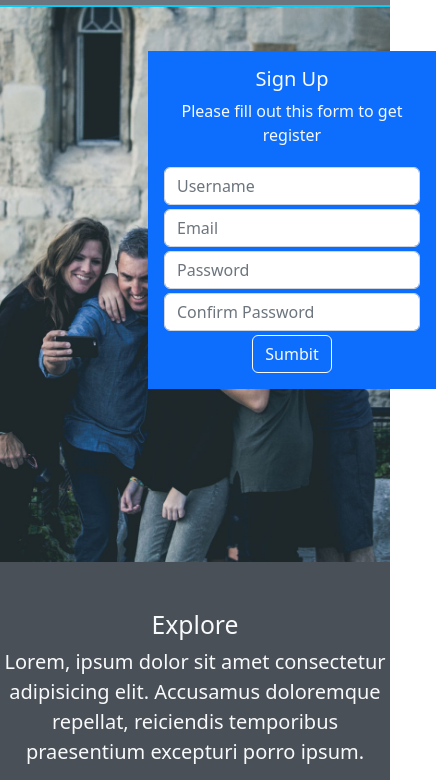
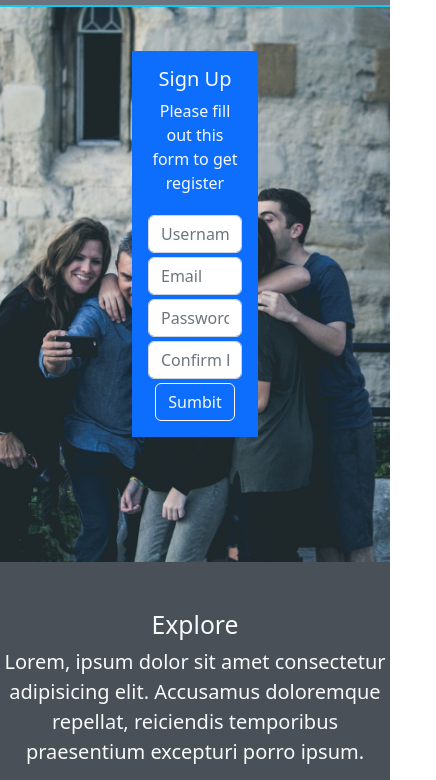
Before and after one commit to AyeshaShahzadAli09/LOOP-LAB-DESIGN, a plain HTML site: page index.html in a window 390 px wide. Shown: the part 53-833 px from the top of the page, 436 px wide, since content can reach past the window. Drawn offline with nearby package versions, Linux system fonts and the light colour scheme.

Commit message:
responsive

```diff
--- a/CSS/styless.css
+++ b/CSS/styless.css
@@ -13,11 +13,8 @@
     width:80%;
     border-radius: 50%;
 }
-/* .m-7{
-    margin:4rem 7rem;
-} */
 .m-9{
-    margin:0 7rem;
+    margin:0 6rem;
 }
 .p-6{
     padding:2rem 5rem;
--- a/index.html
+++ b/index.html
@@ -13,7 +13,7 @@
 </head>
 <body>
      <!-- NAV BAR -->
-  <nav class="navbar navbar-expand-lg bg-secondary fixed-top p-2 border-bottom border-info border-2">
+  <nav class="navbar navbar-expand-md bg-secondary fixed-top p-2 border-bottom border-info border-2">
     <div class="container">
       <a class="navbar-brand text-light" href="#">LOOPLAB</a>
       <button class="navbar-toggler" type="button" data-bs-toggle="collapse" data-bs-target="#navbarSupportedContent" aria-controls="navbarSupportedContent" aria-expanded="false" aria-label="Toggle navigation">
@@ -55,7 +55,7 @@
         </div>
     </div>
   </div>
-     <div class="col-md-4">
+     <div class="col-md-4 d-flex justify-content-center d-md-block">
         <div class="card border-0 " style="width: 18rem; top: 80px;">
             <div class="card-body bg-primary text-light text-center ">
               <h5 class="card-title">Sign Up</h5>
```
